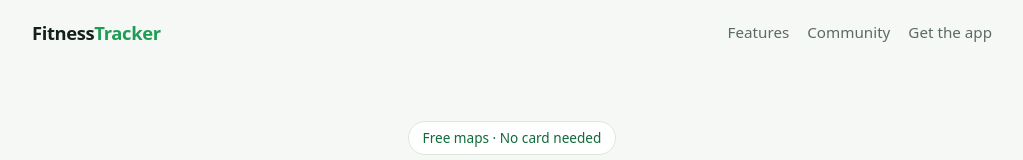
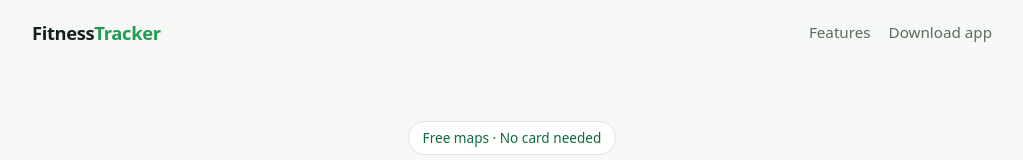
Before and after one commit to gmakepa44-a11y/fitness-tracker, a plain HTML site: page index.html in a window 1280 px wide. Shown: the top 160 px of the page, without its empty margins (128-1151 px from the left). Drawn offline with Linux system fonts and the light colour scheme.

Commit message:
Update index.html

```diff
--- a/index.html
+++ b/index.html
@@ -57,7 +57,7 @@ footer{border-top:1px solid var(--line);padding:24px 0;color:var(--muted);font-s
 </head>
 <body>
 <div class="wrap">
-<nav><div class="logo">Fitness<span>Tracker</span></div><div><a href="#features">Features</a><a href="#social">Community</a><a href="#get">Get the app</a></div></nav>
+<nav><div class="logo">Fitness<span>Tracker</span></div><div><a href="#features">Features</a><a href="#get">Download app</a></div></nav>
 
 <section class="hero">
 <span class="pill">Free maps · No card needed</span>
```
